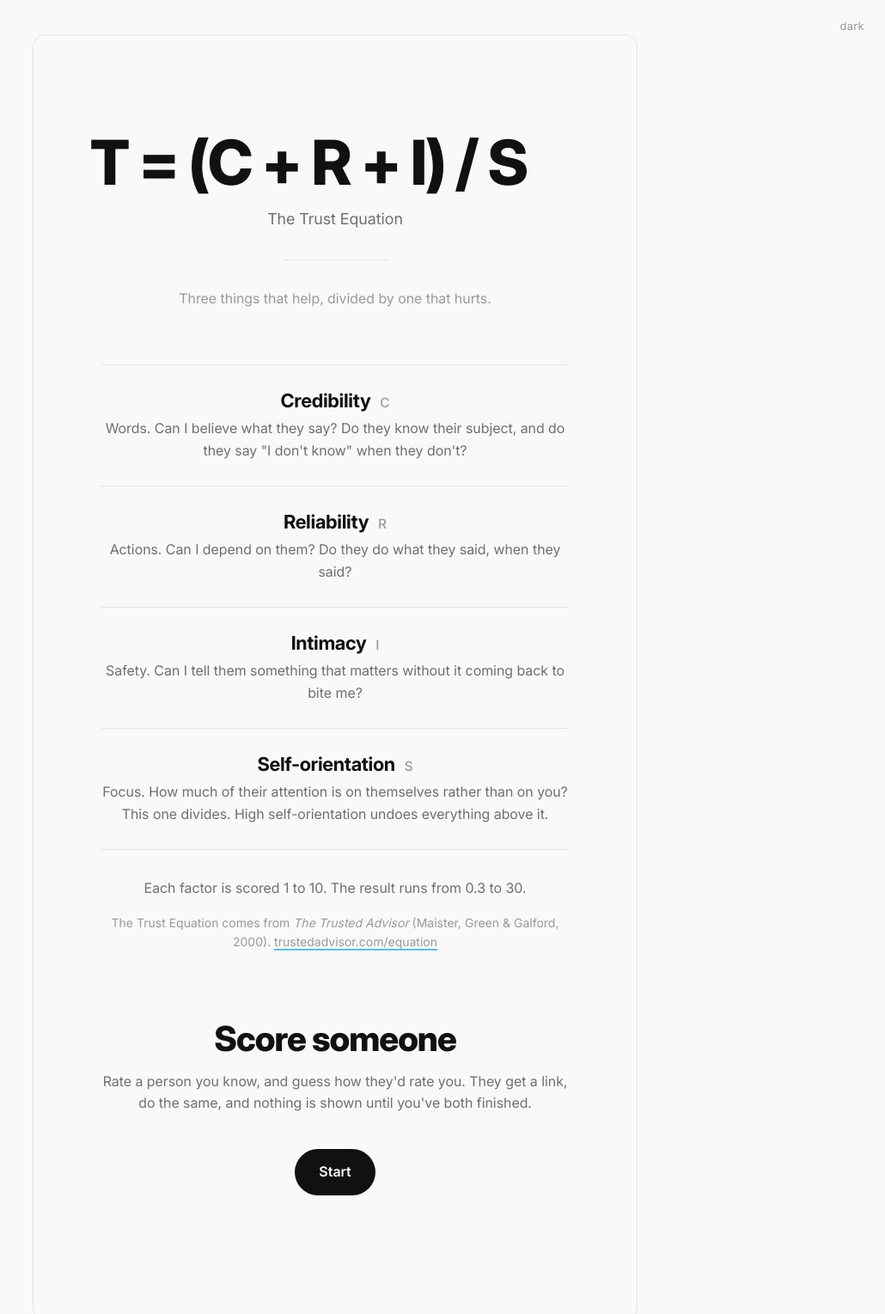
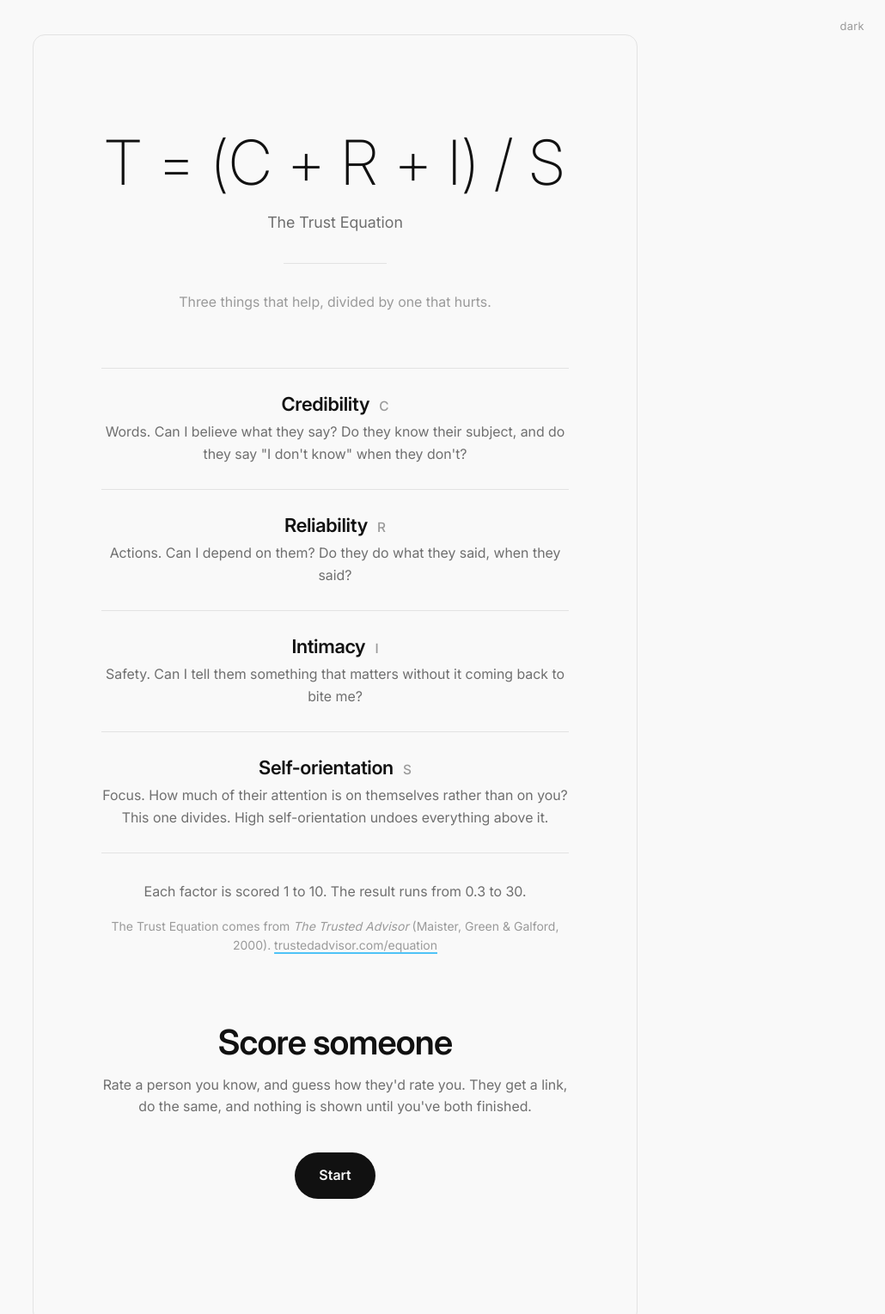
Before and after one commit to fomaximus/trust.fannarmaximus.com, a website: page public/index.html in a window 1280 px wide. Shown: the top 1529 px of the page at 86% size, without its empty margins (250-1280 px from the left). Drawn offline with Linux system fonts and the light colour scheme.

Commit message:
style: thin formula, lighter headings
Co-Authored-By: Claude Fable 5.1 <noreply@anthropic.com>

```diff
--- a/public/style.css
+++ b/public/style.css
@@ -66,8 +66,8 @@ body {
 }
 
 h1, h2, h3 {
-	font-weight: 800;
-	letter-spacing: -0.025em;
+	font-weight: 600;
+	letter-spacing: -0.02em;
 	line-height: 1.05;
 	margin: 0;
 }
@@ -90,11 +90,12 @@ a:hover { text-decoration-thickness: 3px; }
 
 /* hero */
 .formula {
-	font-weight: 800;
+	font-weight: 200;
 	font-size: clamp(2.5rem, 9vw, 4.5rem);
-	letter-spacing: -0.03em;
+	letter-spacing: 0.02em;
 	line-height: 1;
-	margin: 0 0 1rem;
+	margin: 0 0 1.25rem;
+	max-width: none;
 	white-space: nowrap;
 }
 .formula .frac { color: inherit; }
@@ -110,7 +111,7 @@ a:hover { text-decoration-thickness: 3px; }
 .factors { margin: 4rem auto 2rem; padding: 0; list-style: none; max-width: 34rem; }
 .factor { padding: 1.75rem 0; border-top: 1px solid var(--rule); }
 .factor:last-child { border-bottom: 1px solid var(--rule); }
-.factor .name { display: block; font-weight: 700; font-size: 1.375rem; letter-spacing: -0.015em; line-height: 1.2; }
+.factor .name { display: block; font-weight: 600; font-size: 1.375rem; letter-spacing: -0.015em; line-height: 1.2; }
 .factor .name small { color: var(--faint); font-weight: 500; font-size: 0.7em; margin-left: 0.4em; letter-spacing: 0; }
 .factor .meaning { margin: 0.4rem auto 0; color: var(--muted); }
 
@@ -186,7 +187,7 @@ input[type="text"]:focus { border-bottom-color: var(--accent); }
 fieldset.factor-row { border: 0; padding: 1.25rem 0; margin: 0; min-inline-size: 0; box-shadow: 0 -1px 0 var(--rule); }
 fieldset.factor-row:last-child { box-shadow: 0 -1px 0 var(--rule), 0 1px 0 var(--rule); }
 .factor-row legend { padding: 0; margin: 0 auto 0.75rem; display: block; text-align: center; width: 100%; }
-.factor-row .name { font-weight: 700; font-size: 1.125rem; letter-spacing: -0.01em; }
+.factor-row .name { font-weight: 600; font-size: 1.125rem; letter-spacing: -0.01em; }
 .factor-row .meaning { display: block; font-size: 0.8125rem; color: var(--muted); }
 .factor-row.unanswered legend .name::after { content: " ·"; color: var(--accent); }
 
@@ -233,5 +234,5 @@ fieldset.factor-row:last-child { box-shadow: 0 -1px 0 var(--rule), 0 1px 0 var(-
 .reveal td.v { font-size: 1.25rem; font-weight: 700; font-variant-numeric: tabular-nums; text-align: right; padding-left: 1rem; }
 .reveal td.p { color: var(--faint); font-size: 0.75rem; text-align: right; white-space: nowrap; padding-left: 0.75rem; width: 1%; }
 .reveal .total { margin-top: 1.75rem; }
-.reveal .total .t { font-weight: 800; font-size: 4rem; letter-spacing: -0.04em; line-height: 1; color: var(--accent); font-variant-numeric: tabular-nums; }
+.reveal .total .t { font-weight: 300; font-size: 4rem; letter-spacing: -0.04em; line-height: 1; color: var(--accent); font-variant-numeric: tabular-nums; }
 .reveal .total .pt { color: var(--faint); font-size: 0.8125rem; margin-top: 0.25rem; }
```
